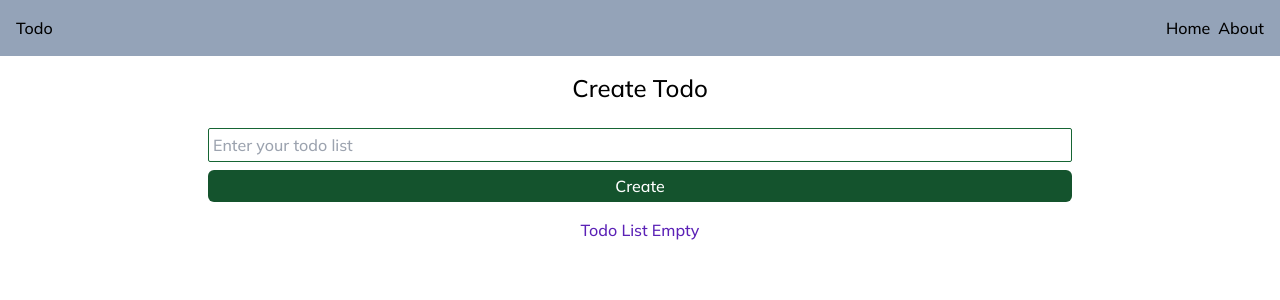
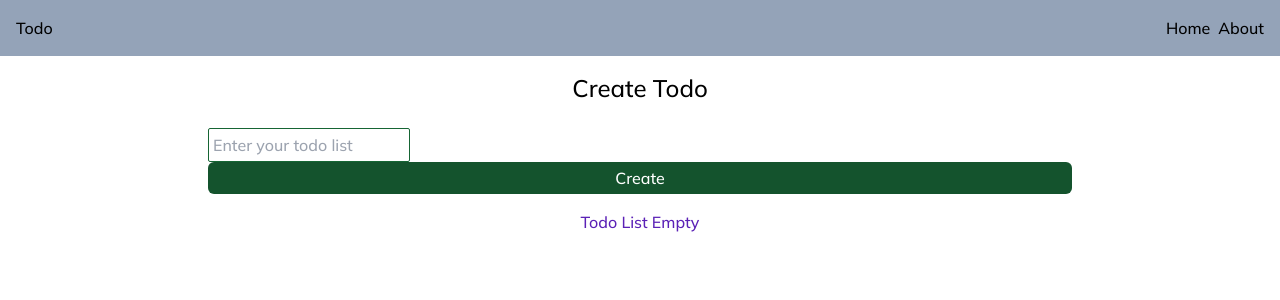
Before and after one commit to SalapatiGeraldT/todo-app-vue, a Vue app: page / in a window 1280 px wide. Shown: the top 300 px of the page. Built offline with nearby package versions, Linux system fonts and the light colour scheme.

Commit message:
'update components and validation in the table'

```diff
--- /dev/null
+++ b/src/components/CustomForm.vue
@@ -0,0 +1,87 @@
+<script setup>
+import { reactive, defineEmits } from 'vue';
+import CustomButton from "../components/CustomButton.vue";
+import CustomInput from './CustomInput.vue';
+
+const todoState = reactive({
+    todo: "",
+  invalid: null,
+  errMsg: "",
+
+});
+
+
+const emit = defineEmits([
+    "create-todo"
+]);
+
+const createTodo = () => {
+
+  todoState.invalid = false;
+    if (todoState.todo !== "") {
+
+        emit('create-todo', todoState.todo);
+        todoState.todo = "";
+    }else{
+      todoState.invalid = true;
+
+      todoState.errMsg = "Input required";
+
+    }
+
+};
+
+
+
+const validateInput = () => {
+  todoState.invalid = false;
+  if (todoState.todo === "") {
+    todoState.invalid = true;
+
+    todoState.errMsg = "Input required";
+  } else {
+  }
+};
+// const inputValue = (input) => {
+//     todoState.todo = input;
+// };
+
+</script>
+
+
+<template>
+    <div class=" flex flex-col py-4 space-y-2">
+        <label for="todoInput" class=" text-center"></label>
+
+        <form @submit.prevent="createTodo(todoState)">
+
+
+        <CustomInput
+        required
+        name="todoInput"
+        placeholder="Enter your todo list"
+        type="text"
+          @input="[
+            validateInput()
+          ]
+
+          "
+            :value="todoState.todo"
+            @input-value="(input) => { todoState.todo = input }"
+        :class="{ 'border-red-700 border-4': todoState.invalid }"
+        :index="0"
+        />
+        <p v-show="todoState.invalid" class="text-red-700 text-center">
+    {{ todoState.errMsg }}
+  </p>
+        <CustomButton  type="submit" name="Button">
+            Create
+        </CustomButton>
+      </form>
+
+    </div>
+</template>
+
+<!-- :disabled="todoState.invalid" -->
+
+<style lang="scss" scoped></style>
--- a/src/components/CustomInput.vue
+++ b/src/components/CustomInput.vue
@@ -1,74 +1,45 @@
 <script setup>
-import { reactive, defineEmits } from 'vue';
-import CustomButton from "../components/CustomButton.vue";
+import { reactive, defineEmits } from "vue";
+
+
+
+
+const props = defineProps({
+    value:{
+        type: String,
+        required: true,
+
+        // default(){
+        //     return
+        // }
+    },
+    index:{
+        type: Number,
+        required: true,
+    }
+
+})
+
 
 const todoState = reactive({
-    todo: "",
-    invalid: null,
-    errMsg: ""
+
 });
 
 
-const emit = defineEmits([
-    "create-todo"
-]);
+const emit = defineEmits(["input-value"]);
 
-const createTodo = () => {
-
-
-    todoState.invalid = false;
-    if (todoState.todo !== "") {
-
-        emit('create-todo', todoState.todo);
-        todoState.todo = "";
-    } else {
-        todoState.invalid = true;
-
-        todoState.errMsg = "Input required";
-    }
-
-};
-const validateInput = () => {
-
-
-    todoState.invalid = false;
-    if (todoState.todo === "") {
-        todoState.invalid = true;
-
-        todoState.errMsg = "Input required";
-
-    }
-
-};
 
 </script>
 
+<template>
+  <input
 
-<template>
-    <div class=" flex flex-col py-4 space-y-2">
-        <!-- {{ todo }} -->
-        <label for="todoInput" class=" text-center"></label>
-        <input name="todoInput"
-            placeholder="Enter your todo list"
-            :class="{ 'border-red-700 border-4': todoState.invalid }"
-            class=" p-1 outline-none rounded-sm hover:bg-green-200 focus:ring-2
-            border-green-800 border
-            focus:ring-green-900" type="text" @input="validateInput()" v-model="todoState.todo" />
+    class="p-1 outline-none rounded-sm hover:bg-green-200 focus:ring-2 border-green-800 border focus:ring-green-900"
+    :value="value" @input="$emit('input-value', $event.target.value, index)"
 
-        <!-- <button :class="{ ' bg-slate-700 hover:bg-slate-700 hover:text-slate-50': todoState.invalid }" class="bg-green-900
-        hover:bg-green-200 hover:text-black text-white py-1 px-6 rounded-sm
+    v-bind="$attrs"
+  />
 
-            " type="submit" :disabled="todoState.invalid" @click="createTodo()">
-            Submit
-        </button> -->
-
-        <CustomButton @click="createTodo()" type="submit" name="Button">
-            Create
-        </CustomButton>
-        <p v-show="todoState.invalid" class=" text-red-700 text-center">{{ todoState.errMsg }}</p>
-    </div>
 </template>
 
-<!-- :disabled="todoState.invalid" -->
-
 <style lang="scss" scoped></style>
--- a/src/components/TodoItem.vue
+++ b/src/components/TodoItem.vue
@@ -1,5 +1,7 @@
 
 <script setup>
+import CustomInput from './CustomInput.vue';
+import { reactive, defineEmits } from 'vue';
 
 const props = defineProps({
     todo:{
@@ -12,11 +14,17 @@ const props = defineProps({
     index:{
         type: Number,
         required: true,
-    }
+    },
+
 
 })
 
+// const todoState = reactive({
 
+//   invalid: null,
+//   errMsg: "",
+
+// });
 
 defineEmits([
     'toggle-complete',
@@ -24,6 +32,25 @@ defineEmits([
     'update-todo',
     'delete-todo'
 ])
+// const validateInput = (input, index) => {
+//  todoList.value[index].invalid = false;
+//   if (input === "") {
+//    todoList.value[index].invalid = true;
+
+//    todoList.value[index].errMsg = "Input required";
+//   } else {
+//   }
+// };
+
+// const inputValue = (input, index) => {
+//     todo.value[index].todo = input;
+// };
+
+// const inputValue = (input, index) => {
+//   const updatedTodo = { ...props.todo }; // Create a shallow copy of 'props.todo'
+//   updatedTodo[index].todo = input; // Update the specific todo item with the new input
+// //   emit('update-todo', updatedTodo); // Emit the 'update-todo' event with the updated todo as the payload
+// };
 
 </script>
 
@@ -43,15 +70,35 @@ defineEmits([
                             type="checkbox"
                             @input="$emit('toggle-complete', index)"
                         >
+
                     </div>
                     <div>
                         <label for="updatedInput"></label>
-                        <input
+                        <!-- <input
                             name="updatedInput"
-                            type="text" :value="todo.todo" class=" outline-none border-gray-800 border rounded-sm px-2"
+                            type="text"
+                            :value="todo.todo" class=" outline-none border-gray-800 border rounded-sm px-2"
+
+                            @input="$emit('update-todo', $event.target.value, index)"
+                            /> -->
+
+                            <CustomInput
+                            name="updatedInput"
+                            type="text"
+                            :value="todo.todo"
+                            :index="index"
+                            @input="
+                                [
+
+                                    $emit('update-todo', $event.target.value, index)
+                                ]
+
+                                "
+                            @input-value="(input) => { todo.todo = input }"
                             v-if="todo.isEditing"
-                            @input="$emit('update-todo', $event.target.value, index)"
+                            :class="{ 'border-red-700 border-4': todo.invalid }"
                             />
+
                         <span
                         v-else
                         class="
@@ -63,7 +110,9 @@ defineEmits([
                         >
                             {{ todo.todo }}
                         </span>
-
+                        <p v-show="todo.invalid" class="text-red-700 text-center">
+                                {{ todo.errMsg }}
+                            </p>
                     </div>
                 </div>
                 <div class="group-hover:flex hidden space-x-2 items-center">
--- a/src/views/Todo.vue
+++ b/src/views/Todo.vue
@@ -1,5 +1,5 @@
 <script setup>
-import CustomInput from "../components/CustomInput.vue";
+import CustomForm from "../components/CustomForm.vue";
 import CustomButton from "../components/CustomButton.vue";
 import { uid } from "uid";
 import { ref, watch, computed } from "vue";
@@ -38,19 +38,40 @@ const createTodo = (todo) => {
     todo,
     isCompleted: null,
     isEditing: null,
+    invalid: null,
+    errMsg: "",
   });
 };
 
 const toggleTodoComplete = (todoIndex) => {
+  if(todoList.value[todoIndex].todo !== ""){
   todoList.value[todoIndex].isCompleted =
     !todoList.value[todoIndex].isCompleted;
+  }
 };
 
 const toggleEditTodo = (todoIndex) => {
+
+  if(todoList.value[todoIndex].todo !== ""){
+
   todoList.value[todoIndex].isEditing = !todoList.value[todoIndex].isEditing;
+  }
 };
+
+
 const updateTodo = (todoValue, todoIndex) => {
-  todoList.value[todoIndex].todo = todoValue;
+  todoList.value[todoIndex].invalid = false;
+
+
+  if(todoValue == ""){
+
+    console.log(todoValue)
+    todoList.value[todoIndex].invalid = true;
+    todoList.value[todoIndex].errMsg = "Input required";
+  }else{
+    todoList.value[todoIndex].todo = todoValue;
+  }
+
 };
 
 const deleteTodo = (todoIndex) => {
@@ -64,7 +85,7 @@ const deleteTodo = (todoIndex) => {
   <main class=" lg:mx-48 sm:mx-8 mx-0 px-4 ">
     <h1 class="pt-4 text-center text-2xl">Create Todo</h1>
 
-    <CustomInput @create-todo="createTodo" />
+    <CustomForm @create-todo="createTodo" />
 
     <ul v-if="todoList.length > 0">
       <TodoItem
@@ -80,6 +101,7 @@ const deleteTodo = (todoIndex) => {
         @delete-todo="deleteTodo"
       />
     </ul>
+
     <div class="flex justify-center text-center text-violet-800">
       <span v-if="todoList.length === 0">Todo List Empty</span>
       <span v-if="todoCompleted && todoList.length > 0">
```
Lines whose indentation alone changed are shown as unchanged.
